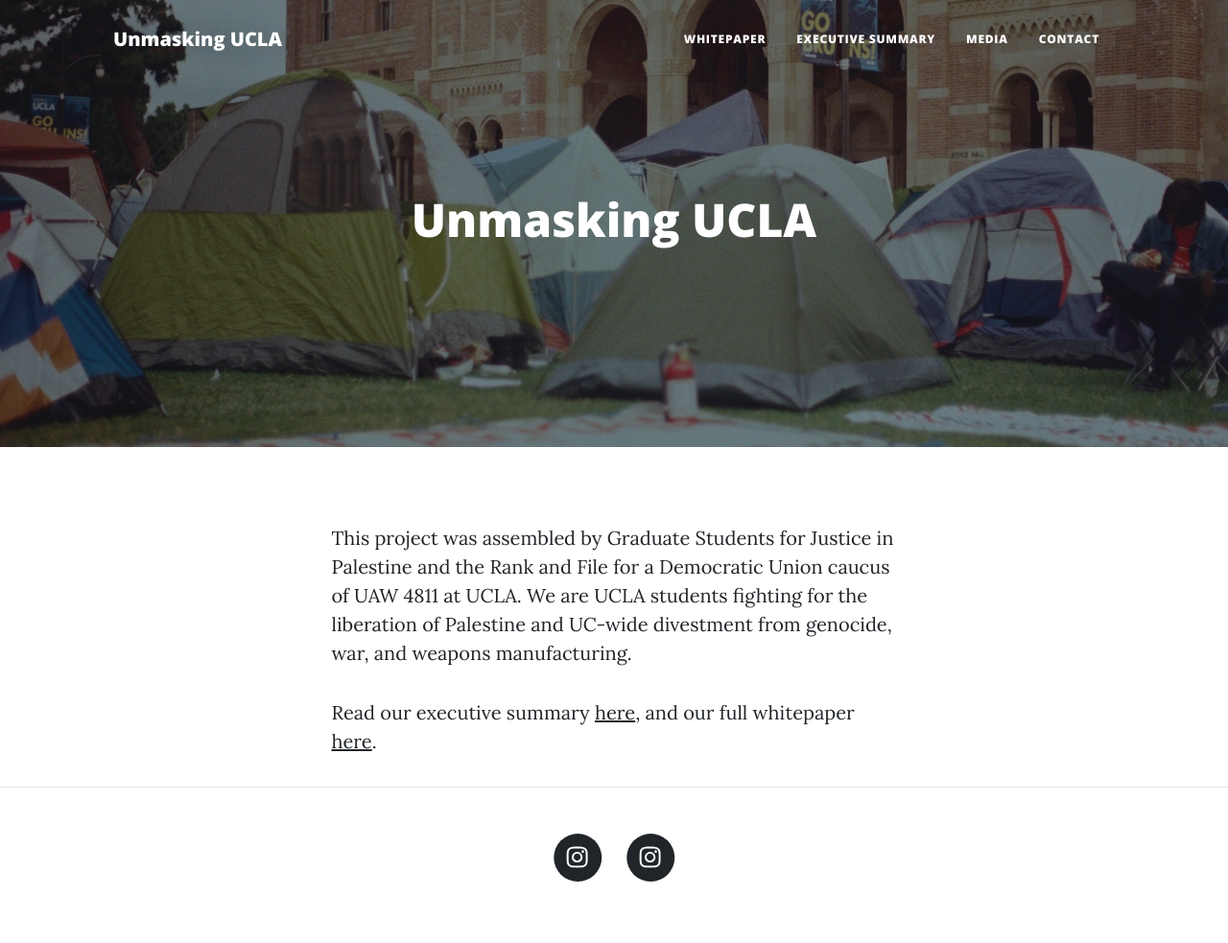
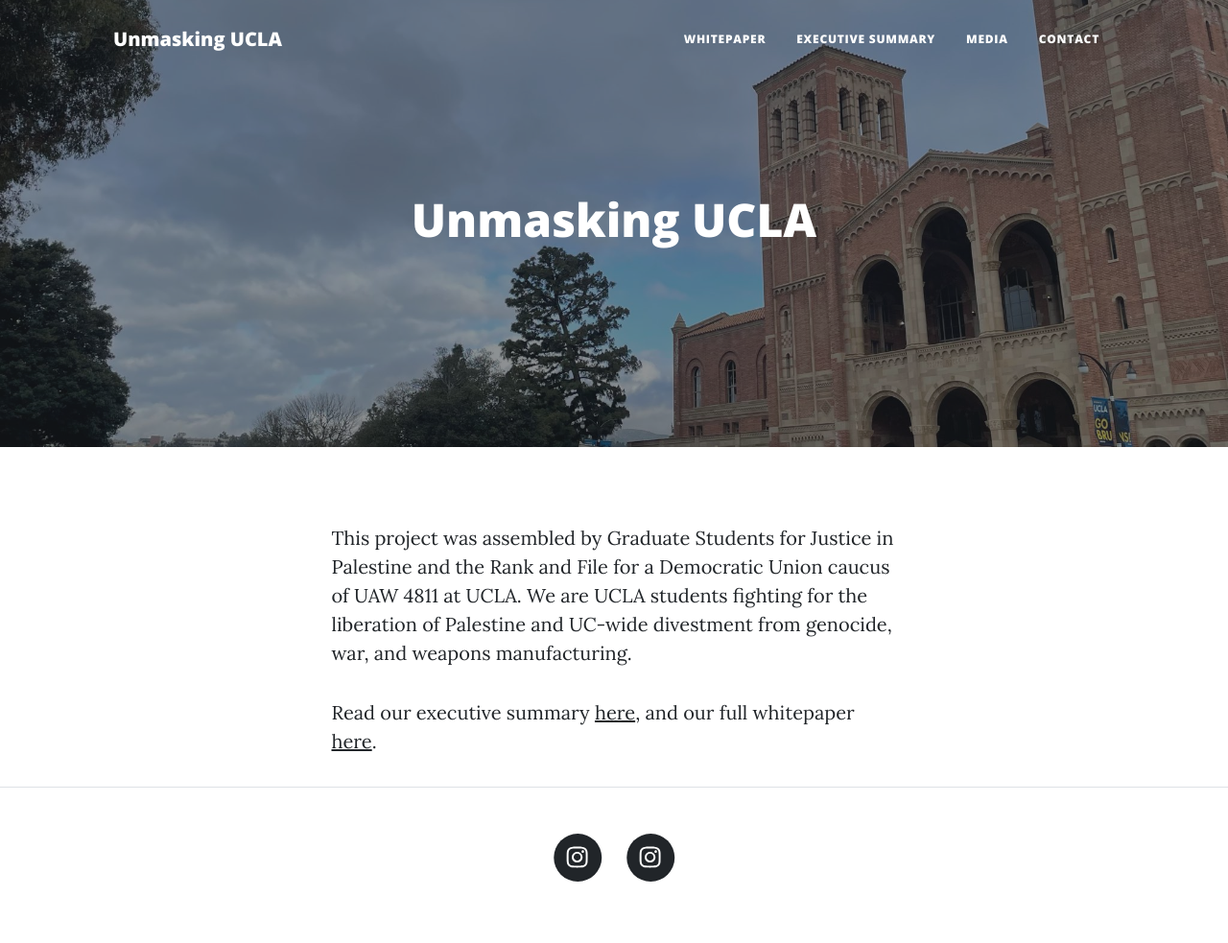
Before and after one commit to unmasking-ucla/unmasking-ucla.github.io, a Jekyll site: the page built from index.html, in a window 1280 px wide. Shown: the whole page at 96% size. Built offline with Jekyll 4.4.1, drawn with Linux system fonts in a browser that asks for light colours; nearby versions of some CDN libraries.

Commit message:
Update index.html

```diff
--- a/index.html
+++ b/index.html
@@ -2,7 +2,7 @@
 layout: default
 ---
 <!-- Page Header-->
-<header class="masthead" style="background-image: url('assets/img/encampment.jpg')">
+<header class="masthead" style="background-image: url('assets/img/encampment-2.jpeg')">
     <div class="container position-relative px-4 px-lg-5">
         <div class="row gx-4 gx-lg-5 justify-content-center">
             <div class="col-md-10 col-lg-8 col-xl-7">
```
